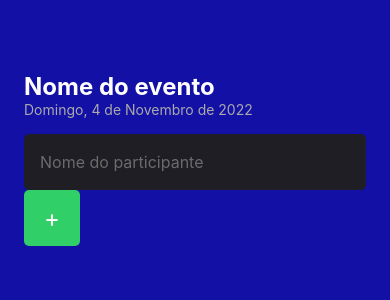
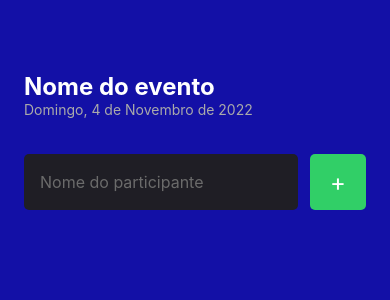
Before and after one commit to valdomiro22/introducao_react_native, a React Native app: screen / in a window 390 px wide. Shown: the top 300 px of the page. Built offline with nearby package versions, Linux system fonts and the light colour scheme.

Commit message:
Criando formulario

```diff
--- a/src/screens/Home/index.tsx
+++ b/src/screens/Home/index.tsx
@@ -13,6 +13,7 @@ export function Home() {
       <Text style={styles.eventName}>Nome do evento</Text>
       <Text style={styles.eventDate}>Domingo, 4 de Novembro de 2022</Text>
 
+      <View style={styles.form}>
         <TextInput
         style={styles.input}
         placeholder="Nome do participante"
@@ -23,5 +24,6 @@ export function Home() {
           <Text style={styles.buttonText}> + </Text>
         </TouchableOpacity>
       </View>
+    </View>
   )
 }
--- a/src/screens/Home/styles.ts
+++ b/src/screens/Home/styles.ts
@@ -17,13 +17,14 @@ export const styles = StyleSheet.create({
       fontSize: 14
     },
     input: {
-      marginTop: 16,
+      flex: 1,
       height: 56,
       backgroundColor: '#1F1E25',
       borderRadius: 5,
       color: '#FDFCFE',
       paddingLeft: 16,
-      fontSize: 16
+      fontSize: 16,
+      marginRight: 12
     },
     buttonText: {
       color: '#fff',
@@ -36,5 +37,11 @@ export const styles = StyleSheet.create({
       backgroundColor: '#31cf67',
       alignItems: 'center',
       justifyContent: 'center'
+    },
+    form: {
+      width: '100%',
+      flexDirection: 'row',
+      marginTop: 36,
+      marginBottom: 42
     }
   });
```
Lines whose indentation alone changed are shown as unchanged.
